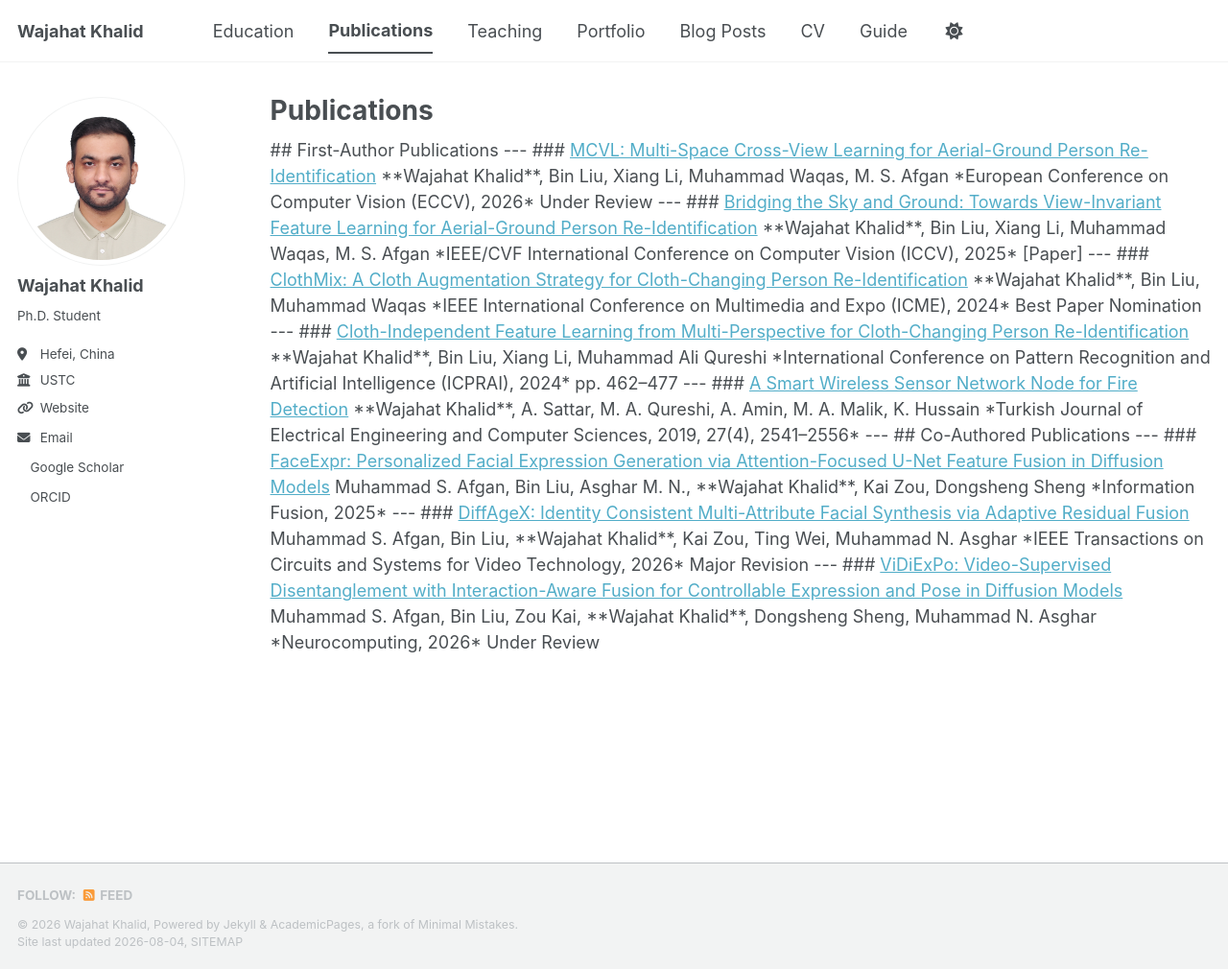
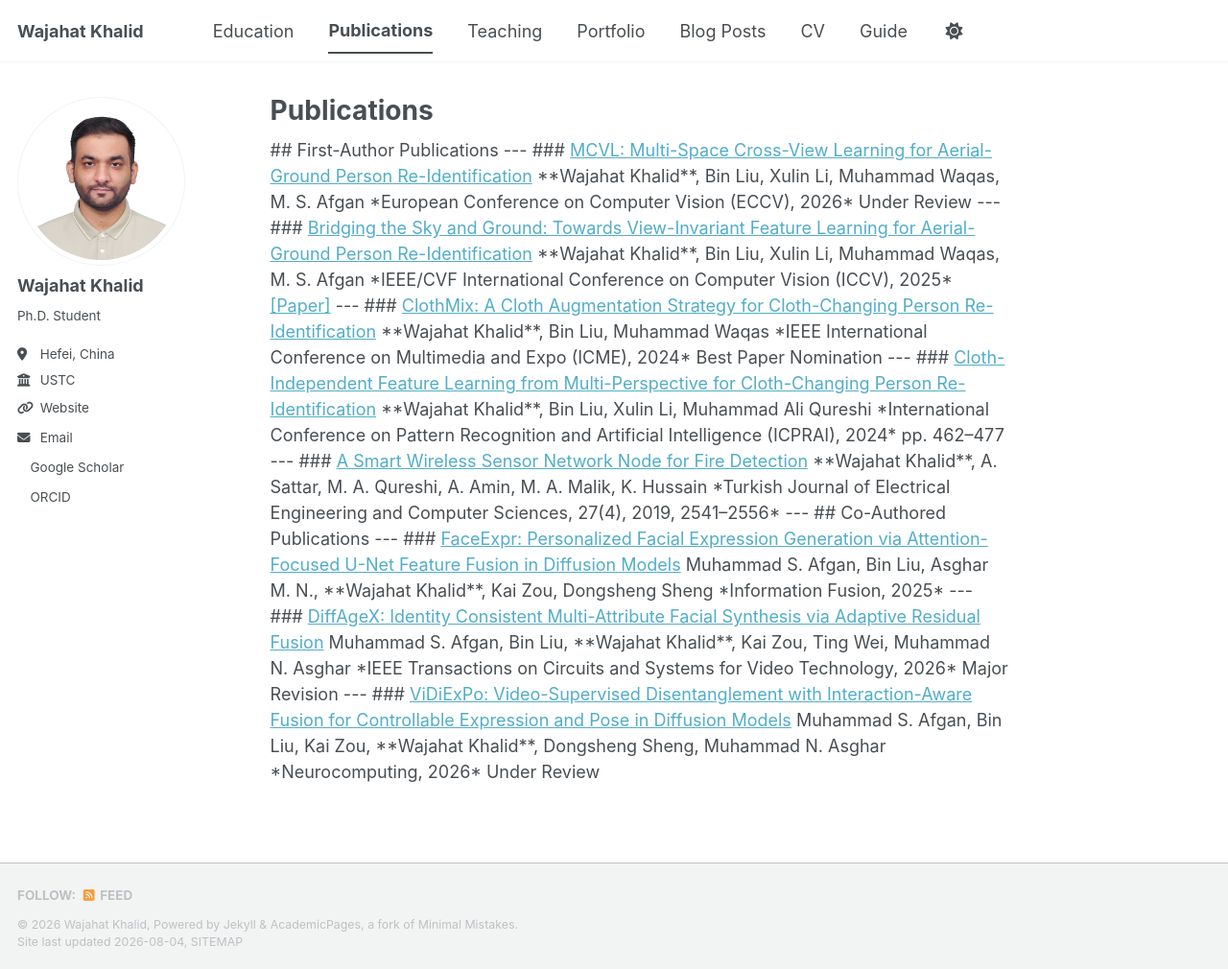
Before and after one commit to Mr-WajahatKhalid/Mr-WajahatKhalid.github.io, a Jekyll site: the page built from _pages/publications.html, in a window 1280 px wide and 1010 px high. Shown: the whole window at 96% size. Built offline with Jekyll 4.4.1, drawn with Linux system fonts in a browser that asks for light colours; a style sheet for code colours, icons or effects is not loaded.

```diff
--- a/_pages/publications.html
+++ b/_pages/publications.html
@@ -11,9 +11,10 @@ author_profile: true
 
 ### <a href="#">MCVL: Multi-Space Cross-View Learning for Aerial-Ground Person Re-Identification</a>
 
-**Wajahat Khalid**, Bin Liu, Xiang Li, Muhammad Waqas, M. S. Afgan
+**Wajahat Khalid**, Bin Liu, Xulin Li, Muhammad Waqas, M. S. Afgan
 
 *European Conference on Computer Vision (ECCV), 2026*
+
 Under Review
 
 
@@ -21,11 +22,11 @@ Under Review
 
 ### <a href="#">Bridging the Sky and Ground: Towards View-Invariant Feature Learning for Aerial-Ground Person Re-Identification</a>
 
-**Wajahat Khalid**, Bin Liu, Xiang Li, Muhammad Waqas, M. S. Afgan
+**Wajahat Khalid**, Bin Liu, Xulin Li, Muhammad Waqas, M. S. Afgan
 
 *IEEE/CVF International Conference on Computer Vision (ICCV), 2025*
 
-[Paper]
+<a href="#">[Paper]</a>
 
 
 ---
@@ -43,7 +44,7 @@ Best Paper Nomination
 
 ### <a href="#">Cloth-Independent Feature Learning from Multi-Perspective for Cloth-Changing Person Re-Identification</a>
 
-**Wajahat Khalid**, Bin Liu, Xiang Li, Muhammad Ali Qureshi
+**Wajahat Khalid**, Bin Liu, Xulin Li, Muhammad Ali Qureshi
 
 *International Conference on Pattern Recognition and Artificial Intelligence (ICPRAI), 2024*
 
@@ -56,7 +57,7 @@ pp. 462–477
 
 **Wajahat Khalid**, A. Sattar, M. A. Qureshi, A. Amin, M. A. Malik, K. Hussain
 
-*Turkish Journal of Electrical Engineering and Computer Sciences, 2019, 27(4), 2541–2556*
+*Turkish Journal of Electrical Engineering and Computer Sciences, 27(4), 2019, 2541–2556*
 
 
 
@@ -88,7 +89,7 @@ Major Revision
 
 ### <a href="#">ViDiExPo: Video-Supervised Disentanglement with Interaction-Aware Fusion for Controllable Expression and Pose in Diffusion Models</a>
 
-Muhammad S. Afgan, Bin Liu, Zou Kai, **Wajahat Khalid**, Dongsheng Sheng, Muhammad N. Asghar
+Muhammad S. Afgan, Bin Liu, Kai Zou, **Wajahat Khalid**, Dongsheng Sheng, Muhammad N. Asghar
 
 *Neurocomputing, 2026*
 
```
Also changed, not shown: other parts of _pages/publications.html (+1 -1 lines).
